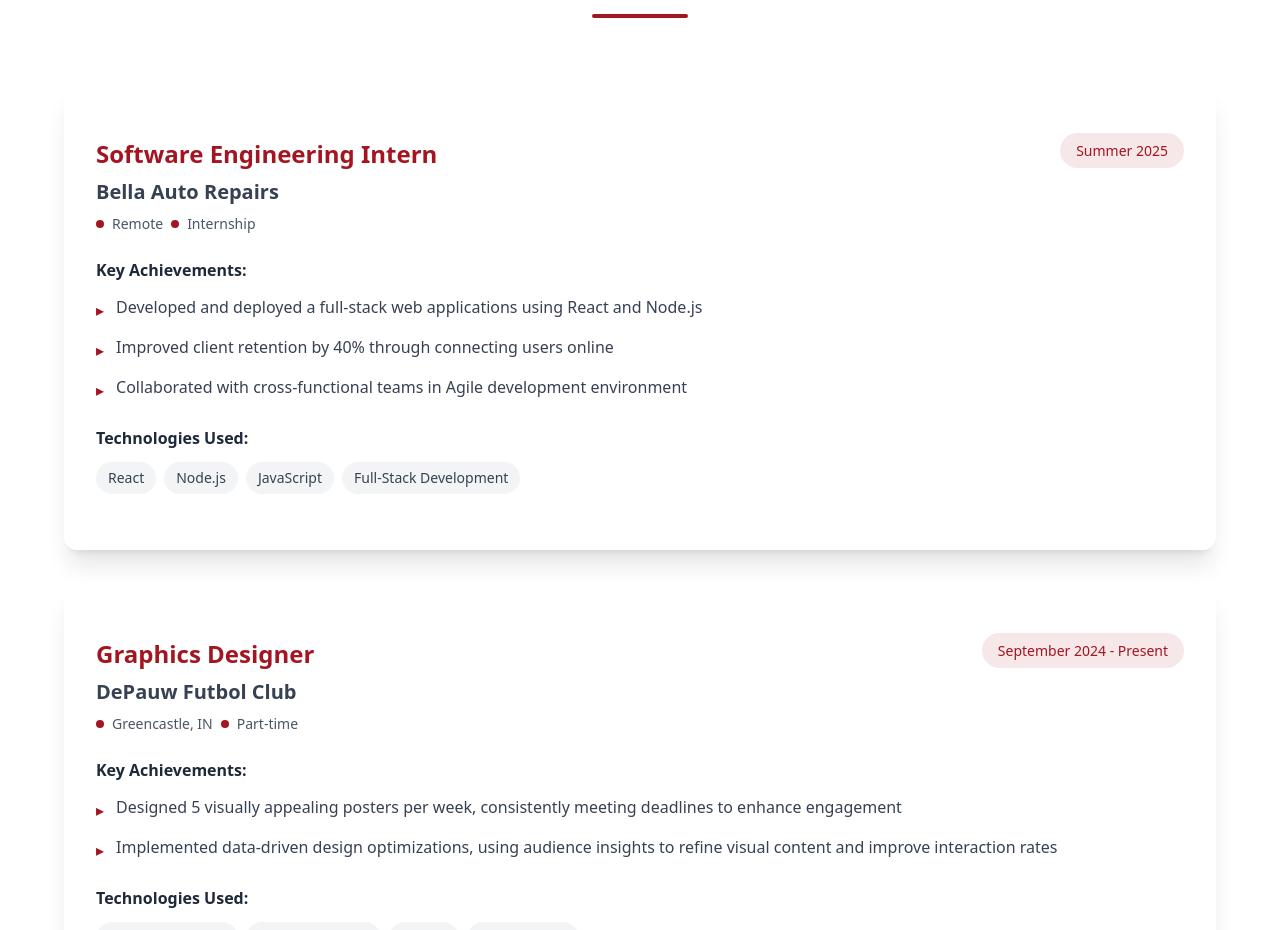
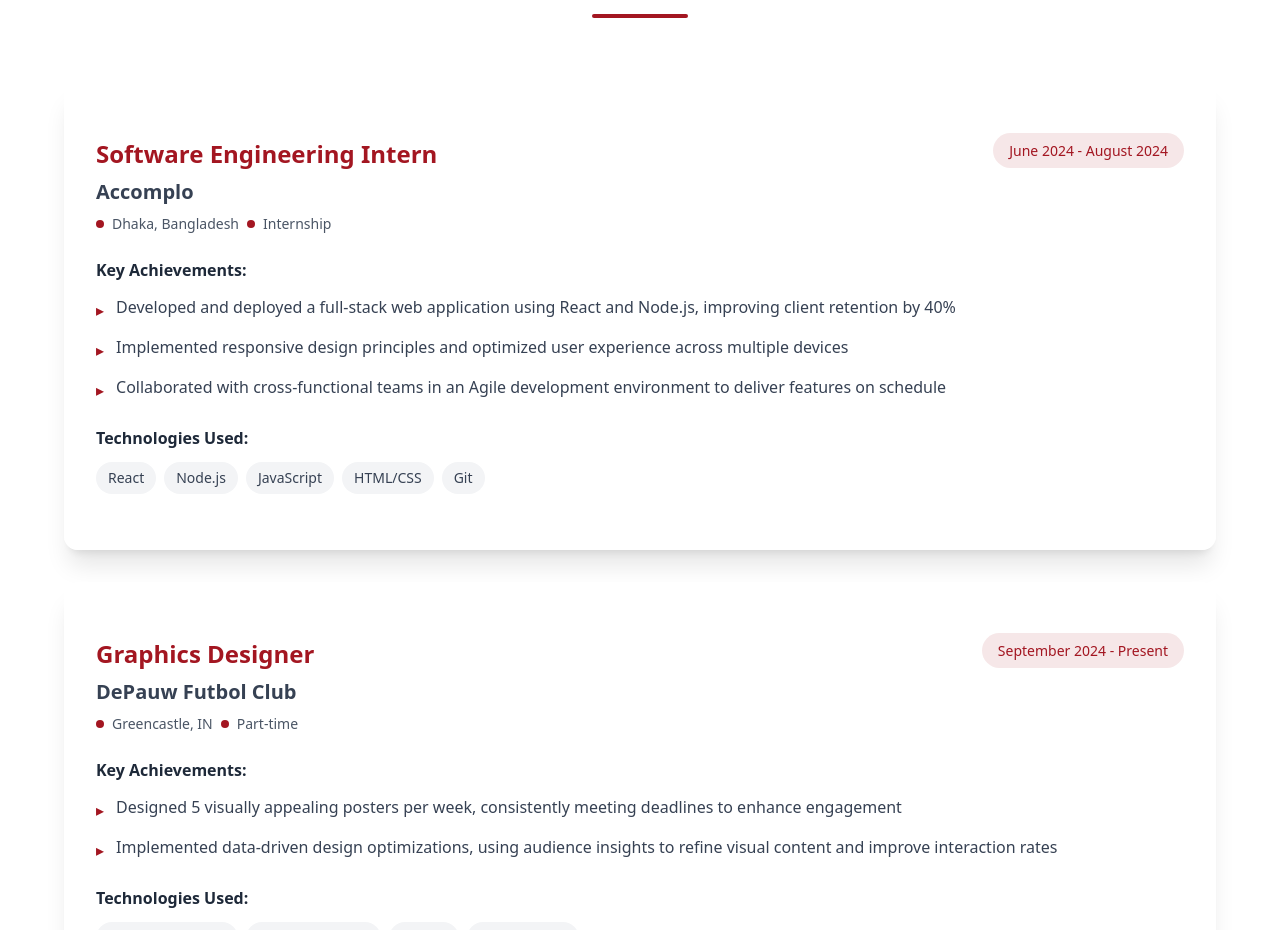
Before and after one commit to Sahmey2004/Portfolio, a React (Vite) app: page / in a window 1280 px wide. Shown: the part 2960-3890 px from the top of the page. Built offline with nearby package versions, Linux system fonts and the light colour scheme.

Commit message:
Update work experience with resume data

```diff
--- a/src/components/WorkExperience.jsx
+++ b/src/components/WorkExperience.jsx
@@ -29,17 +29,17 @@ const WorkExperience = () => {
 
   const experiences = [
     {
-      company: 'Bella Auto Repairs',
+      company: 'Accomplo',
       position: 'Software Engineering Intern',
-      period: 'Summer 2025',
+      period: 'June 2024 - August 2024',
       type: 'Internship',
-      location: 'Remote',
+      location: 'Dhaka, Bangladesh',
       achievements: [
-        'Developed and deployed a full-stack web applications using React and Node.js',
-        'Improved client retention by 40% through connecting users online',
-        'Collaborated with cross-functional teams in Agile development environment',
+        'Developed and deployed a full-stack web application using React and Node.js, improving client retention by 40%',
+        'Implemented responsive design principles and optimized user experience across multiple devices',
+        'Collaborated with cross-functional teams in an Agile development environment to deliver features on schedule',
       ],
-      technologies: ['React', 'Node.js', 'JavaScript', 'Full-Stack Development'],
+      technologies: ['React', 'Node.js', 'JavaScript', 'HTML/CSS', 'Git'],
       gradient: 'from-blue-500/10 to-purple-500/10',
     },
     {
```
